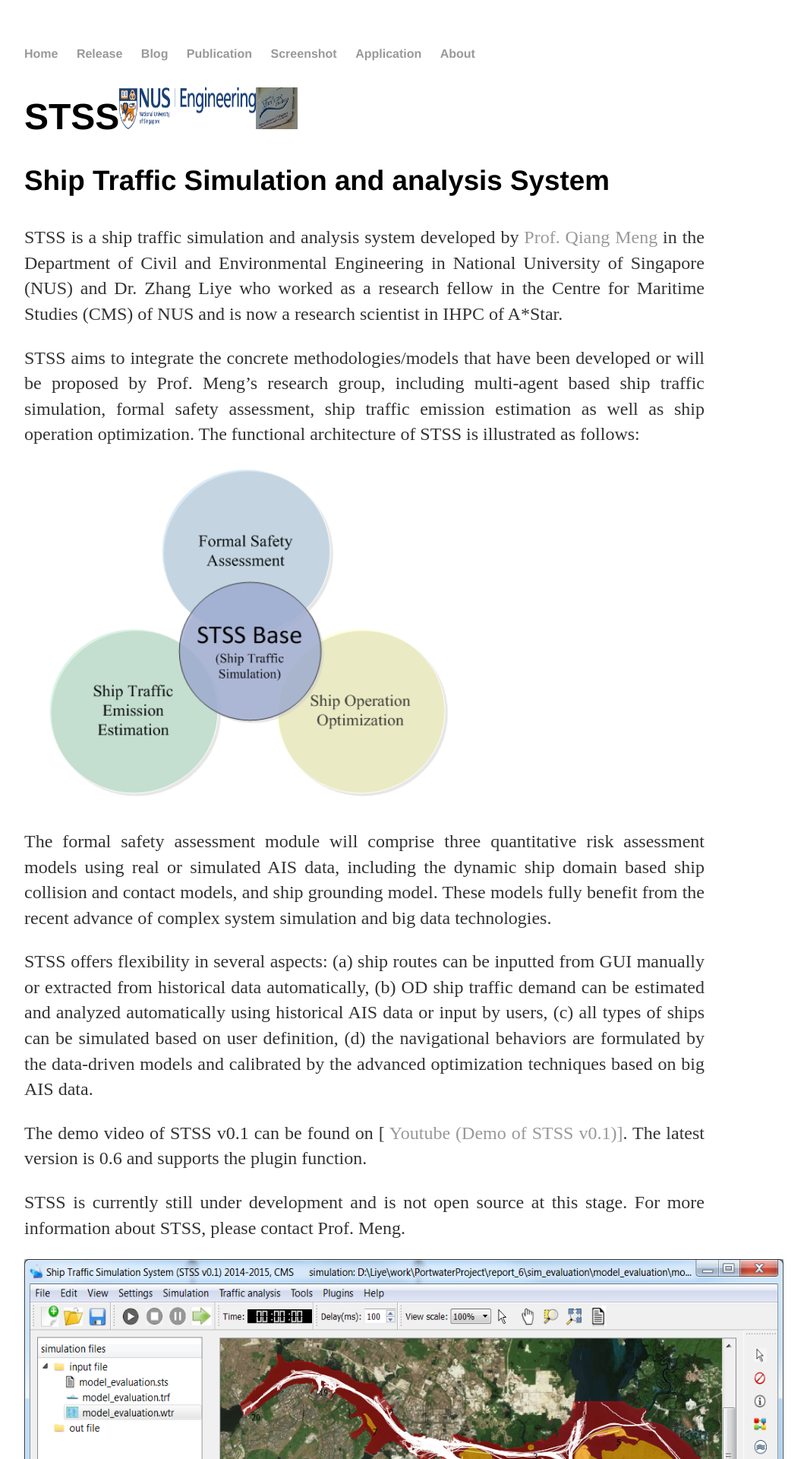
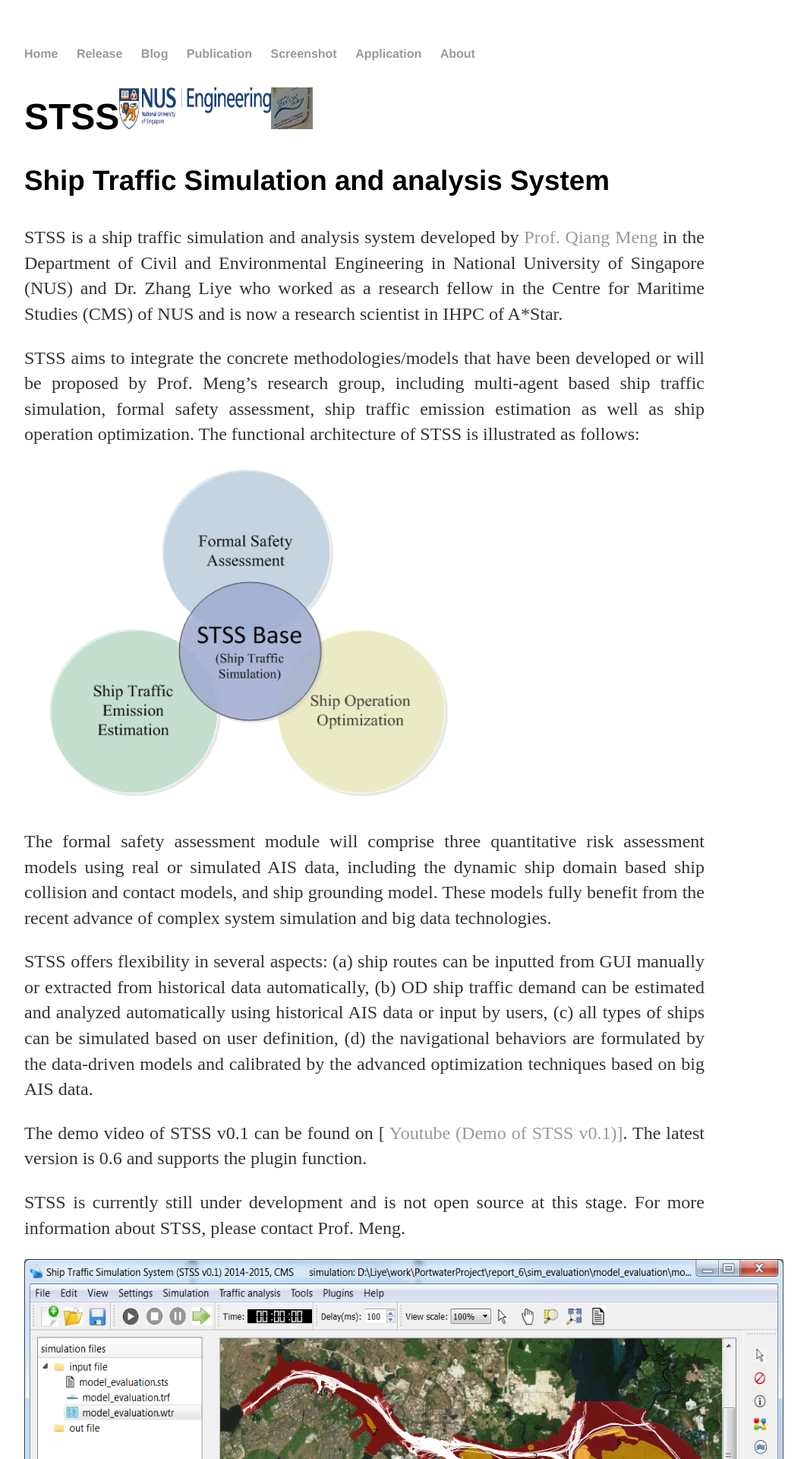
Before and after one commit to stss-maritime/stss-maritime.github.io, a Jekyll site: the page built from index.html, in a window 1280 px wide. Shown: the top 1920 px of the page at 76% size, without its empty margins (160-1223 px from the left). Built offline with Jekyll 4.4.1, drawn with Linux system fonts in a browser that asks for light colours.

Commit message:
revise first papge

```diff
--- a/index.html
+++ b/index.html
@@ -4,7 +4,7 @@ title: STSS - Ship Traffic Simulation and Analysis System
 ---
 
 		<div class="blurb">
-			<h1>STSS<img src="logo_ce.png" alt="HTML5 Icon", style="width:180px;height:55px;"><img src="cms-small.bmp" alt="HTML5 Icon", style="width:55px;height:55px;"></h1>
+			<h1>STSS<img src="logo_ce.png" alt="HTML5 Icon", style="width:200px;height:55px;"><img src="cms-small.bmp" alt="HTML5 Icon", style="width:55px;height:55px;"></h1>
             <h3>Ship Traffic Simulation and analysis System</h3>
 			<p align="justify">STSS is a ship traffic simulation and analysis system developed by <a href="/about">Prof. Qiang Meng</a>
 			in the Department of Civil and Environmental Engineering in National University of Singapore (NUS) and Dr. Zhang Liye who worked as a research
```
